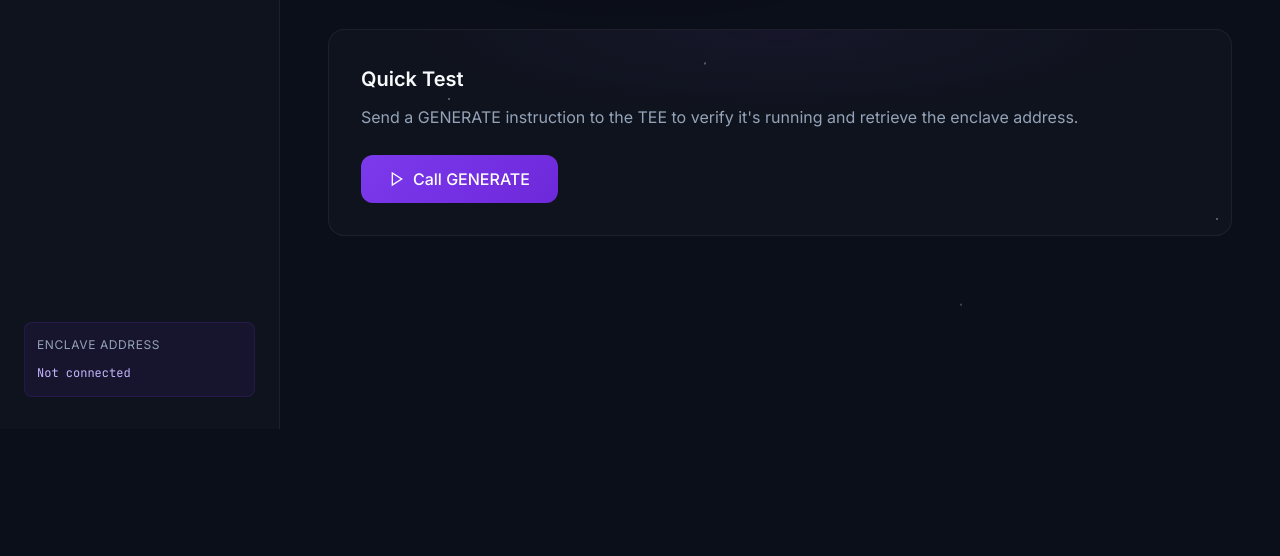
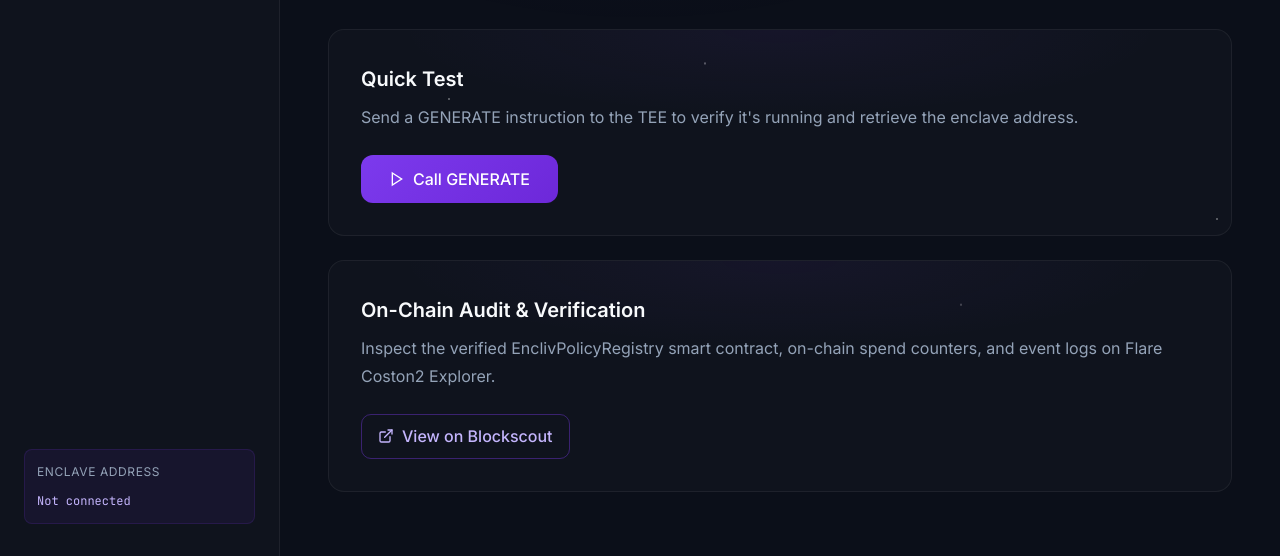
Before and after one commit to GreatSage-dev/Encliv, a website: page website/console.html in a window 1280 px wide. Shown: the part 382-938 px from the top of the page. Before the commit the page ends 811 px from the top, so only its background shows below. Drawn offline with Linux system fonts and the light colour scheme; no server answers.

Commit message:
feat: add View on Blockscout button to console overview panel

```diff
--- a/website/console.html
+++ b/website/console.html
@@ -130,6 +130,16 @@
                     </form>
                     <div class="response-box" id="generateResponse"></div>
                 </div>
+
+                <!-- On-Chain Audit -->
+                <div class="card">
+                    <h3>On-Chain Audit & Verification</h3>
+                    <p class="card-desc">Inspect the verified EnclivPolicyRegistry smart contract, on-chain spend counters, and event logs on Flare Coston2 Explorer.</p>
+                    <a href="https://coston2-explorer.flare.network/address/0xdE9a752440d0ba74FDC66F647c4a8437CA8C87De#code" target="_blank" class="btn btn-outline">
+                        <svg width="16" height="16" viewBox="0 0 24 24" fill="none" stroke="currentColor" stroke-width="2" stroke-linecap="round" stroke-linejoin="round"><path d="M18 13v6a2 2 0 0 1-2 2H5a2 2 0 0 1-2-2V8a2 2 0 0 1 2-2h6"/><polyline points="15 3 21 3 21 9"/><line x1="10" y1="14" x2="21" y2="3"/></svg>
+                        View on Blockscout
+                    </a>
+                </div>
             </div>
 
             <!-- Panel: Register Agent -->
```
